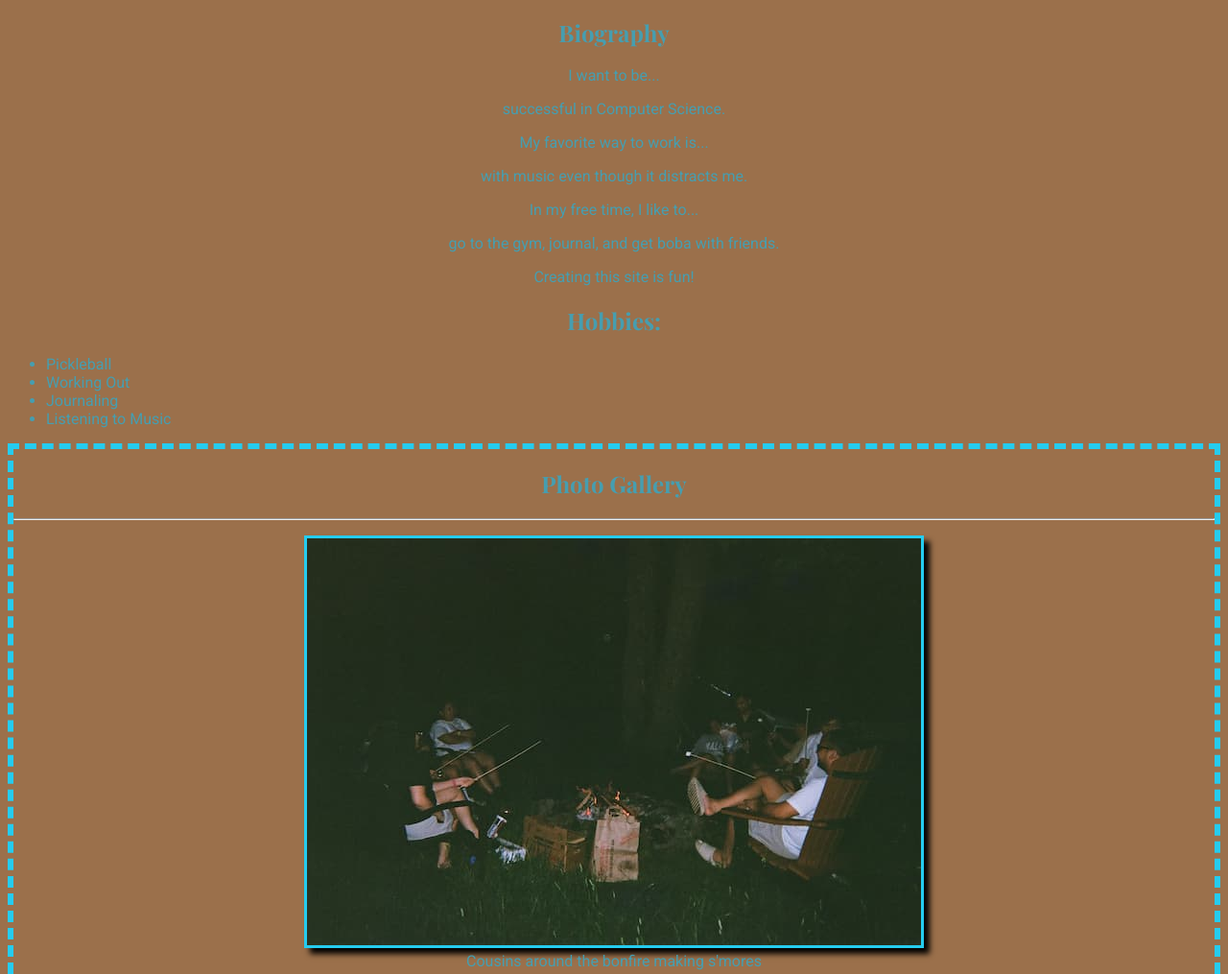
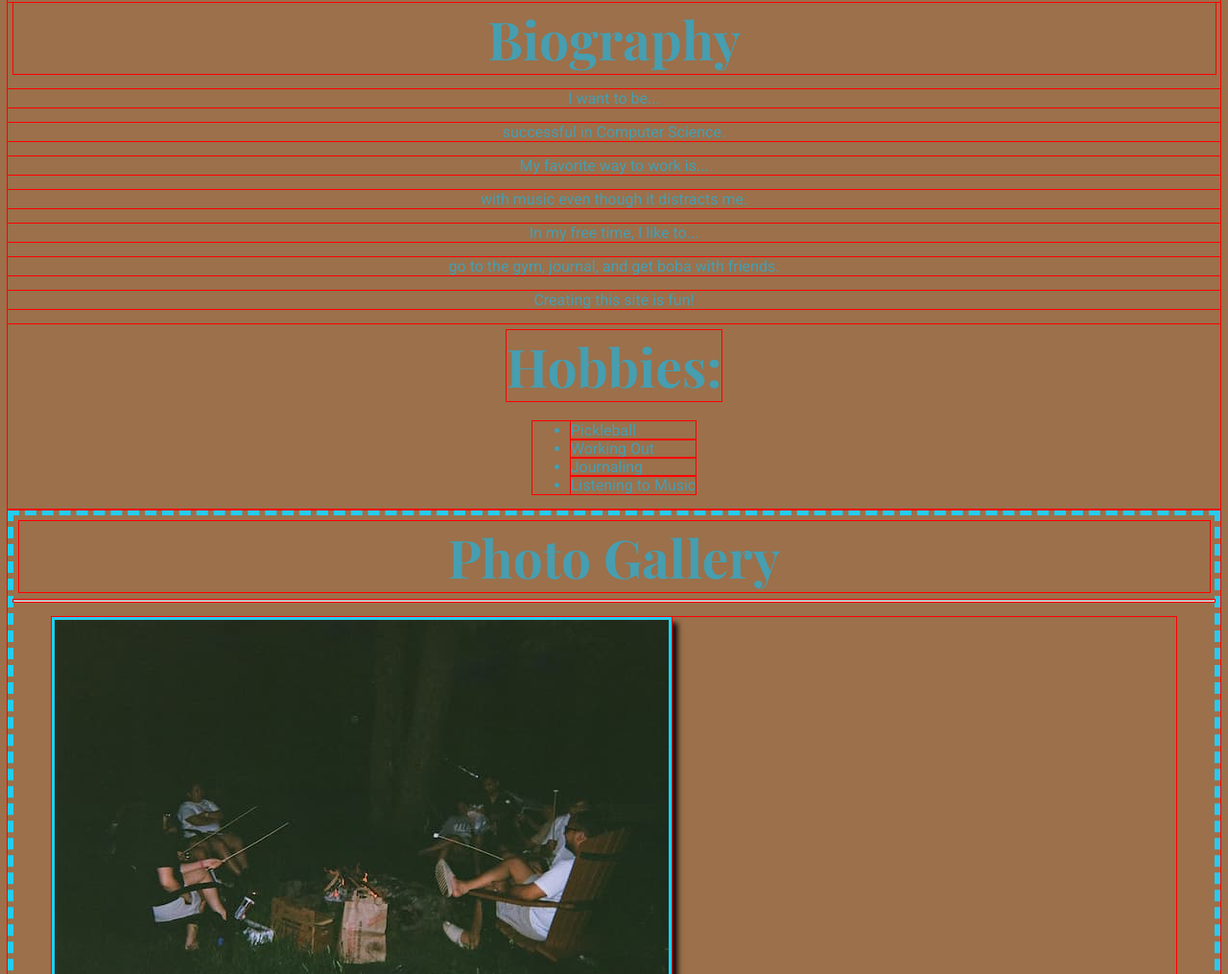
Before and after one commit to RVCC-IDMX/about-me-ivsanpedro, a plain HTML site: page index.html in a window 1280 px wide. Shown: the part 685-1700 px from the top of the page at 96% size. Drawn offline with nearby package versions, Linux system fonts and the light colour scheme; a web font is replaced by a local one.

Commit message:
Make hobbies list centered and @media

```diff
--- a/css/style.css
+++ b/css/style.css
@@ -1,3 +1,7 @@
+*{
+    outline: 1px solid red;
+}
+
 body {
     font-family:Roboto;
     background-color: #9B704B;
@@ -8,11 +12,16 @@ body {
 h1, h2, h3, h4, h5, h6 {
     font-family:"Playfair Display";
     text-align:center;
+    font-size: 55px;
+}
+h2{
+    margin:.1em;
 }
 
 h1{
     font-size:40pt;
 }
+
 header {
     text-align:center;
 }
@@ -78,3 +87,23 @@ header {
     max-width:50rem;
     margin:0 auto;
 }
+
+#hobbies {
+    display: flex;
+    flex-direction: column;
+    align-items: center;
+}
+
+@media screen and (min-width: 60em){
+    figure{
+        display: grid;
+        grid-template-columns: 2fr 1 fr;
+    }
+}
+
+figcaption{
+    display: flex;
+    justify-content: center;
+    align-items: center;
+    font-size: 30px;
+}
```
